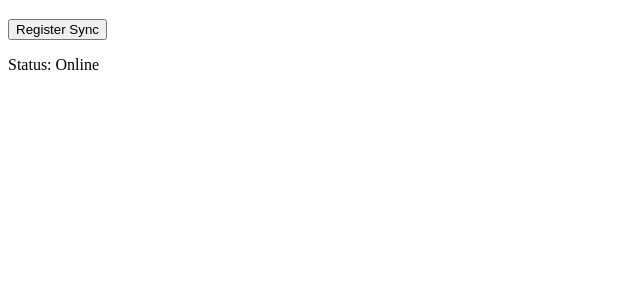
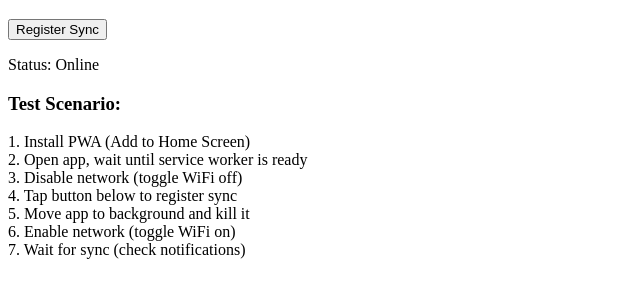
Before and after one commit to tvaleev/pwa_background_sync_test, a plain HTML site: page index.html in a window 1280 px wide. Shown: the part 61-358 px from the top of the page, without its empty margins (0-640 px from the left). Drawn offline with Linux system fonts and the light colour scheme.

Commit message:
Temprorary disable notifications

```diff
--- a/index.html
+++ b/index.html
@@ -11,6 +11,16 @@
   <h1>Background Sync Test</h1>
   <button id="registerSync">Register Sync</button>
   <p id="status">Status: <span id="state">unknown</span></p>
+  <div id="test-steps">
+    <h3>Test Scenario:</h3>
+    <div class="step" id="step1">1. Install PWA (Add to Home Screen)</div>
+    <div class="step" id="step2">2. Open app, wait until service worker is ready</div>
+    <div class="step" id="step3">3. Disable network (toggle WiFi off)</div>
+    <div class="step" id="step4">4. Tap button below to register sync</div>
+    <div class="step" id="step5">5. Move app to background and kill it</div>
+    <div class="step" id="step6">6. Enable network (toggle WiFi on)</div>
+    <div class="step" id="step7">7. Wait for sync (check notifications)</div>
+  </div>
 
   <script>
     // Check support
@@ -20,7 +30,7 @@
 
         document.getElementById('registerSync').addEventListener('click', async () => {
           try {
-            await Notification.requestPermission();
+            //await Notification.requestPermission();
             await reg.sync.register('test-sync');
             console.log('Background sync registered');
           } catch (err) {
```
Also changed, not shown: sw.js (+6 -6 lines).
